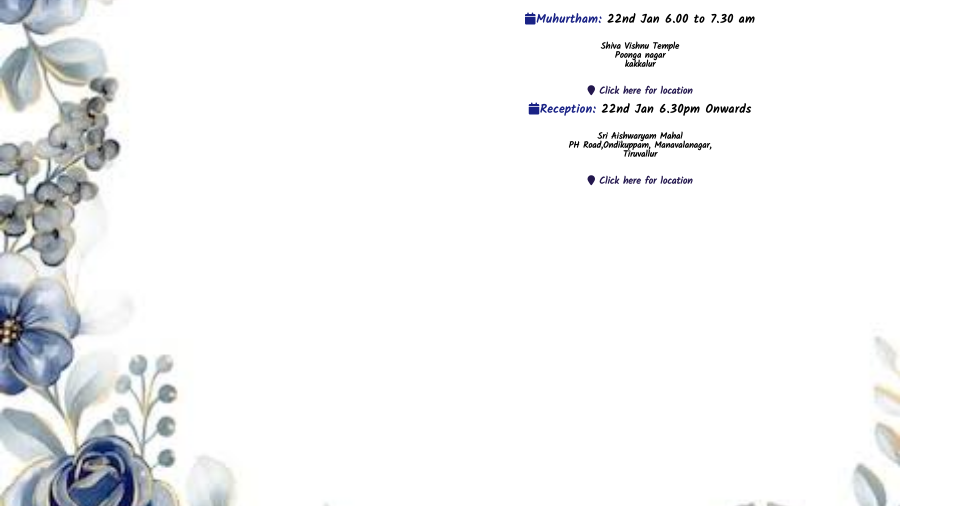
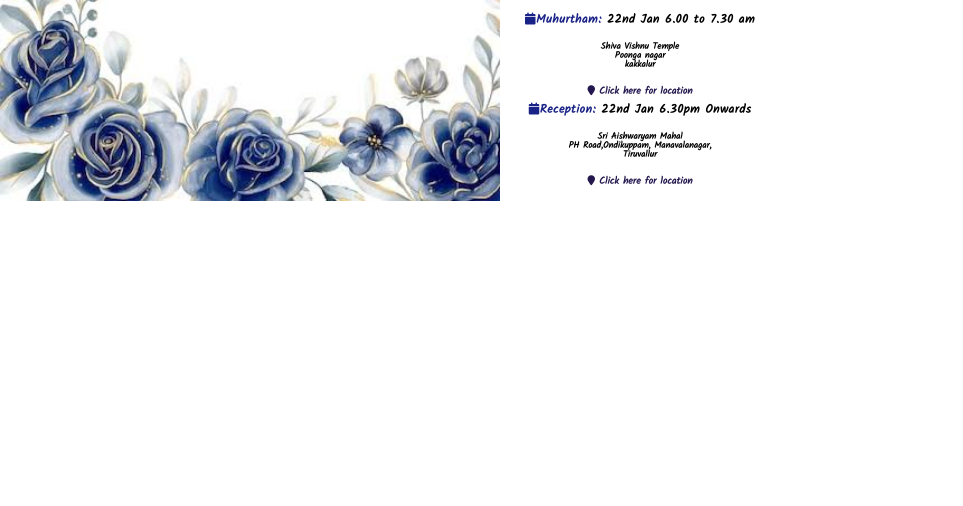
Before and after one commit to priyanka65g/Marriage-Invitation, a plain HTML site: page index.html in a window 1280 px wide. Shown: the part 499-1005 px from the top of the page, without its empty margins (0-963 px from the left). Drawn offline with nearby package versions, Linux system fonts and the light colour scheme; a web font is replaced by a local one.

Commit message:
Update style.css

```diff
--- a/style.css
+++ b/style.css
@@ -4,7 +4,7 @@
 body{
     background-image: url(6.jpg);
     background-repeat: no-repeat;
-    background-size:900px;
+    background-size:500px;
     /* background-attachment: fixed; */
     text-align: center;
     line-height: 1;
```
